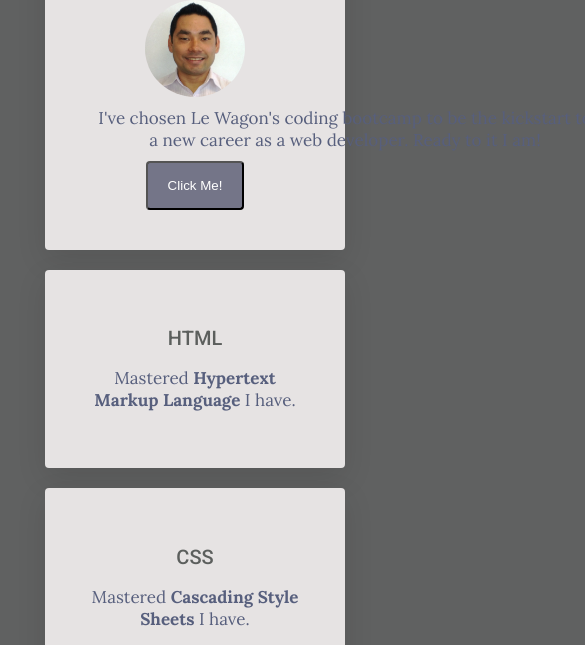
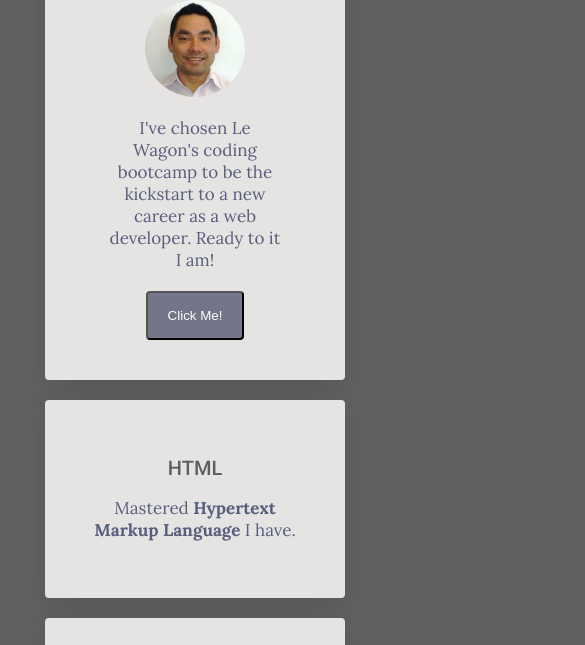
Before and after one commit to felipearakaki16/profile, a plain HTML site: page index.html in a window 390 px wide. Shown: the part 199-844 px from the top of the page, 585 px wide, since content can reach past the window. Drawn offline with Linux system fonts and the light colour scheme.

Commit message:
Responsive upgrades.

```diff
--- a/index.html
+++ b/index.html
@@ -1,6 +1,7 @@
 <html><head>
   <title>My profile</title>
   <meta charset="utf-8">
+  <meta name="viewport" content="width=device-width, initial-scale=1">
   <link href="https://fonts.googleapis.com/css?family=Lora:400,700|Roboto:300,400,500,700,900" rel="stylesheet">
   <link rel="stylesheet" href="style.css">
   <link rel="stylesheet" href="https://use.fontawesome.com/releases/v5.6.3/css/all.css" integrity="sha384-UHRtZLI+pbxtHCWp1t77Bi1L4ZtiqrqD80Kn4Z8NTSRyMA2Fd33n5dQ8lWUE00s/" crossorigin="anonymous">
--- a/style.css
+++ b/style.css
@@ -99,9 +99,9 @@ body {
   /* Design adjustments using id (1% design remaining) */
   #introduction p {
     /* background-color: aqua; */
-    margin-bottom: 40px;
+    /* margin-bottom: 40px; */
     /* margin-left: 60px; */
-    padding: 10px;
-    width: 500px;
+    padding: 20px 20px;
     margin: auto;
+    text-align: center;
   }
```
